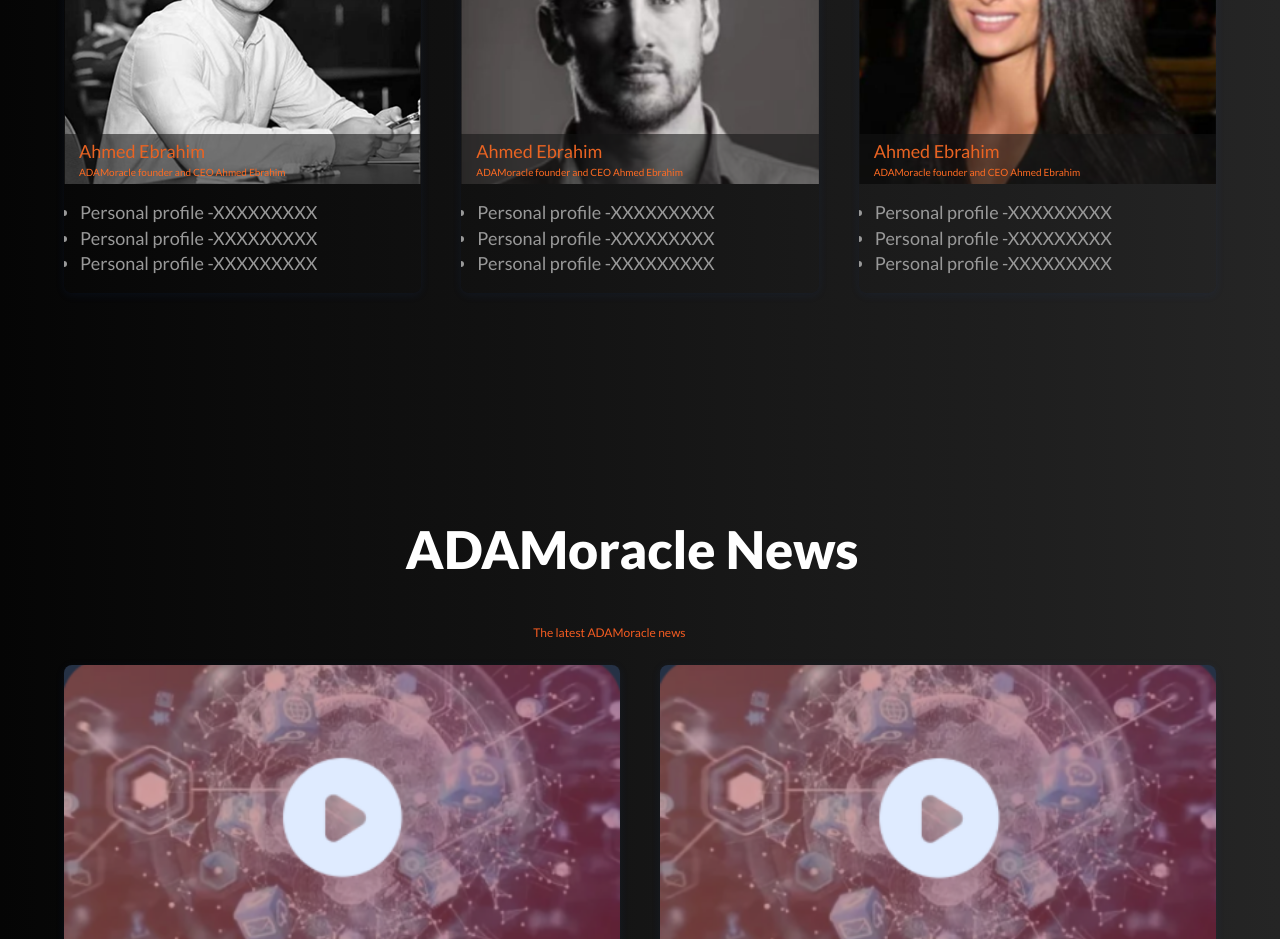
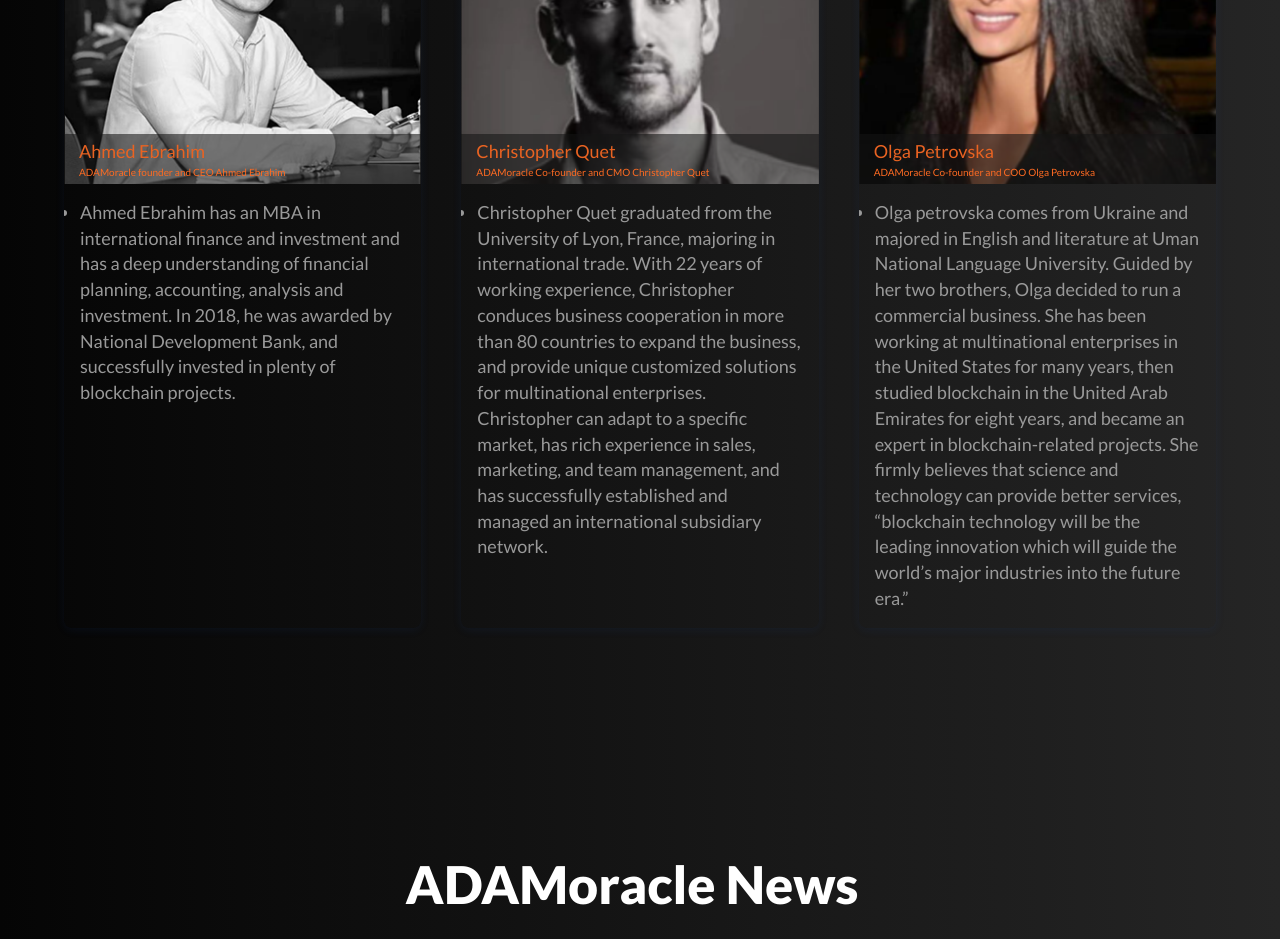
Before and after one commit to bengbengle/ADAMoracle-Interface-New, a React (Create React App) app: page / in a window 1280 px wide. Shown: the part 6540-7479 px from the top of the page. Built offline with nearby package versions, Linux system fonts and the light colour scheme.

Commit message:
fixed the team description

```diff
--- a/src/views/Home/components/Team/Team.js
+++ b/src/views/Home/components/Team/Team.js
@@ -24,24 +24,6 @@
     borderTopLeftRadius: '50px',
     borderTopRightRadius: '50px'
   },
-  blogTitle: {
-    fontWeight: 700,
-  },
-  tags: {
-    display: 'flex',
-    flexWrap: 'wrap',
-    justifyContent: 'center',
-  },
-  tag: {
-    fontWeight: 700,
-    margin: theme.spacing(0, 1, 1, 0),
-  },
-  author: {
-    marginTop: theme.spacing(1),
-    [theme.breakpoints.up('md')]: {
-      marginTop: theme.spacing(2),
-    },
-  },
   title: {
     fontWeight: 'bold',
     color: '#3C3C3C',
@@ -49,12 +31,6 @@
     fontSize: '52px',
     display: 'inline-block',
     height: '80px',
-  },
-  subTitle: {
-    height: '10px',
-    fontSize: '12px!important',
-    fontWeight: '500',
-    color: '#F55C21!important'
   },
   descriptionCta: {
     marginBottom: theme.spacing(3),
@@ -86,7 +62,13 @@
   const { data, className, ...rest } = props;
   const classes = useStyles();
 
-  const BlogMediaContent = props => (
+  console.log('data::', data, 'props::', props)
+
+  const BlogMediaContent = props => {
+
+    console.log(props)
+    const { title, subtitle, description } = props
+    return (
       <>
         <Image
           {...props}
@@ -94,11 +76,12 @@
           lazyProps={{ width: '100%', height: '100%' }}
         />
         <div className={classes.bottomTips}>
-        <div className={classes.bottomtitle}> Ahmed Ebrahim</div>
-        <div className='bottomDesc'>ADAMoracle founder and CEO Ahmed Ebrahim</div>
+          <div className={classes.bottomtitle}> {title}</div>
+          <div className='bottomDesc'>{ subtitle }</div>
         </div>
       </>
     );
+  }
 
 
   return (
@@ -111,7 +94,7 @@
           color: 'textPrimary',
           className: classes.title,
         }}
-        primaryCta= {
+        primaryCta={
           ''
         }
         className={classes.descriptionCta}
@@ -119,7 +102,7 @@
       />
       <Grid container spacing={5}>
         {data.map((item, index) => (
-          <Grid item xs={12} sm={12} md={4} key={index} data-aos="fade-up"  spacing={10}
+          <Grid item xs={12} sm={12} md={4} key={index} data-aos="fade-up" spacing={10}
             style={{
               backgroundColor: '#00000000'
             }}>
@@ -128,15 +111,17 @@
               liftUp
               className={classes.cardProduct}
               mediaContent={
-                <BlogMediaContent {...item.cover} alt={item.title} />
+                <BlogMediaContent {...item.cover} title={item.title} subtitle={item.subtitle} alt={item.title} />
               }
               cardContent={
                 <ul style={{
                   color: '#999999'
                 }}>
-                  <li>Personal profile -XXXXXXXXX</li>
-                  <li>Personal profile -XXXXXXXXX</li>
-                  <li>Personal profile -XXXXXXXXX</li>
+                  <li>
+                    {
+                      item.description
+                    }
+                  </li>
                 </ul>
               }
             />
--- a/src/views/Home/data/index.js
+++ b/src/views/Home/data/index.js
@@ -382,16 +382,10 @@
       src: '/assets/p-1.png',
       srcSet: '/assets/p-1.png 2x',
     },
-    title: 'Adidas will release your favourite shoes',
+    title: 'Ahmed Ebrahim',
     subtitle:
-      'Get your favourite adidas shoes, clothing & accessories at the official website! adidas Training.',
-    author: {
-      photo: {
-        src: 'assets/video-1.png',
-        srcSet: '/assets/1.png 2x',
-      },
-      name: 'Akachi Luccini',
-    },
+      'ADAMoracle founder and CEO Ahmed Ebrahim',
+    description: 'Ahmed Ebrahim has an MBA in international finance and investment and has a deep understanding of financial planning, accounting, analysis and investment. In 2018, he was awarded by National Development Bank, and successfully invested in plenty of blockchain projects.',
     date: '04 Aug',
     tags: [],
   },
@@ -400,16 +394,10 @@
       src: '/assets/p-2.png',
       srcSet: '/assets/p-2.png 2x',
     },
-    title: "LARQ | World's First Self-cleaning Water Bottle‎",
+    title: "Christopher Quet‎",
     subtitle:
-      "A self-cleaning water bottle that'll help you reach your hydration goal. Neutralizes up to 99%* of harmful, odor-causing bacteria using UV-C light.",
-    author: {
-      photo: {
-        src: '/assets/2.png',
-        srcSet: '/assets/2.png 2x 2x',
-      },
-      name: 'Kate Segelson',
-    },
+      "ADAMoracle Co-founder and CMO Christopher Quet",
+    description: 'Christopher Quet graduated from the University of Lyon, France, majoring in international trade. With 22 years of working experience, Christopher conduces business cooperation in more than 80 countries to expand the business, and provide unique customized solutions for multinational enterprises. Christopher can adapt to a specific market, has rich experience in sales, marketing, and team management, and has successfully established and managed an international subsidiary network.',
     date: '04 Aug',
     tags: [],
   },
@@ -419,16 +407,10 @@
       src: '/assets/p-3.png',
       srcSet: '/assets/p-3.png 2x',
     },
-    title: "LARQ | World's First Self-cleaning Water Bottle‎",
+    title: "Olga Petrovska‎",
     subtitle:
-      "A self-cleaning water bottle that'll help you reach your hydration goal. Neutralizes up to 99%* of harmful, odor-causing bacteria using UV-C light.",
-    author: {
-      photo: {
-        src: '/assets/2.png',
-        srcSet: '/assets/2.png 2x 2x',
-      },
-      name: 'Kate Segelson',
-    },
+      "ADAMoracle Co-founder and COO Olga Petrovska",
+    description: 'Olga petrovska comes from Ukraine and majored in English and literature at Uman National Language University. Guided by her two brothers, Olga decided to run a commercial business. She has been working at multinational enterprises in the United States for many years, then studied blockchain in the United Arab Emirates for eight years, and became an expert in blockchain-related projects. She firmly believes that science and technology can provide better services, “blockchain technology will be the leading innovation which will guide the world’s major industries into the future era.”',
     date: '04 Aug',
     tags: [],
   },
```
Also changed, not shown: 6 other files (tests, documents, lock files or other folders). Lines whose indentation alone changed are shown as unchanged.
